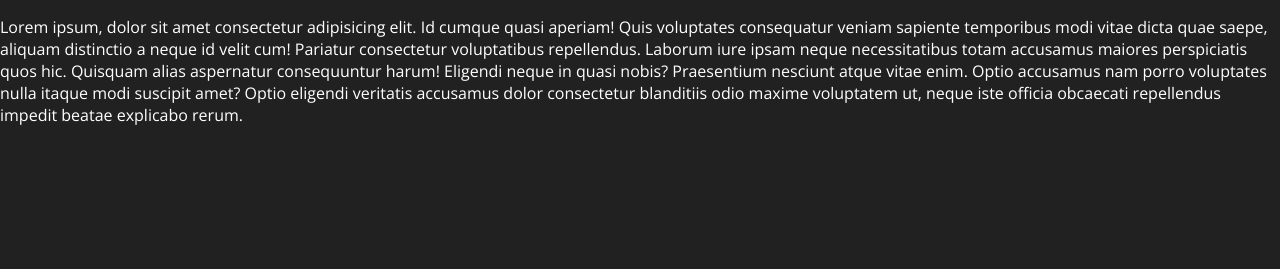
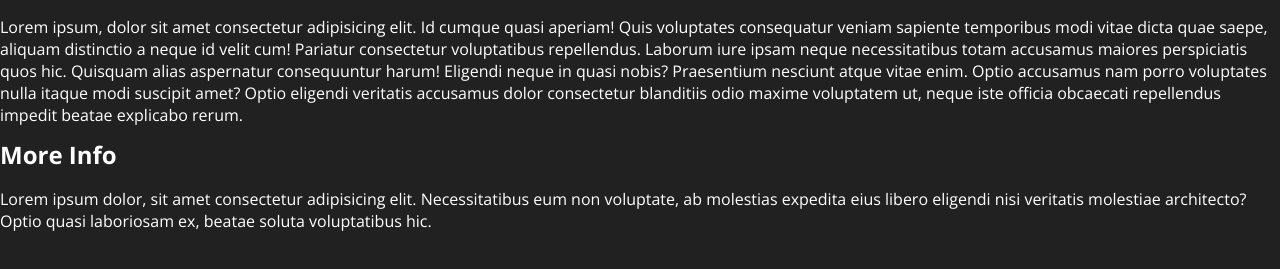
Before and after one commit to Aman11b/scss-responsive-design, a plain HTML site: page index.html in a window 1280 px wide. Shown: the part 41-310 px from the top of the page. Drawn offline with nearby package versions, Linux system fonts and the light colour scheme.

Commit message:
added initial html for project

```diff
--- a/index.html
+++ b/index.html
@@ -13,6 +13,7 @@
     <script src="/app/js/script.js" defer></script>
 </head>
 <body>
+    <main>
         <h1>
             Mythos
         </h1>
@@ -21,6 +22,12 @@
             Pariatur consectetur voluptatibus repellendus. Laborum iure ipsam neque necessitatibus totam accusamus maiores perspiciatis quos hic. Quisquam alias aspernatur consequuntur harum! Eligendi neque in quasi nobis? Praesentium nesciunt atque vitae enim.
             Optio accusamus nam porro voluptates nulla itaque modi suscipit amet? Optio eligendi veritatis accusamus dolor consectetur blanditiis odio maxime voluptatem ut, neque iste officia obcaecati repellendus impedit beatae explicabo rerum.
         </p>
-
+    </main>
+    <aside>
+        <h2>More Info</h2>
+        <p>
+            Lorem ipsum dolor, sit amet consectetur adipisicing elit. Necessitatibus eum non voluptate, ab molestias expedita eius libero eligendi nisi veritatis molestiae architecto? Optio quasi laboriosam ex, beatae soluta voluptatibus hic.
+        </p>
+    </aside>
 </body>
 </html>
```
Lines whose indentation alone changed are shown as unchanged.
